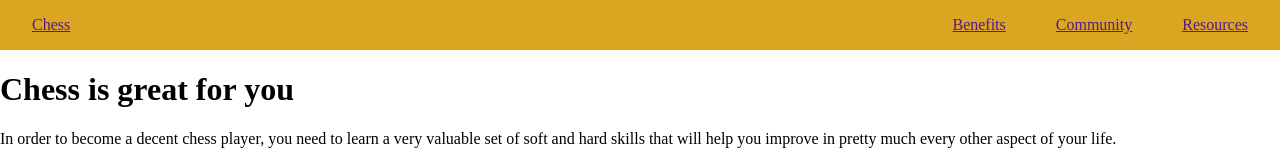
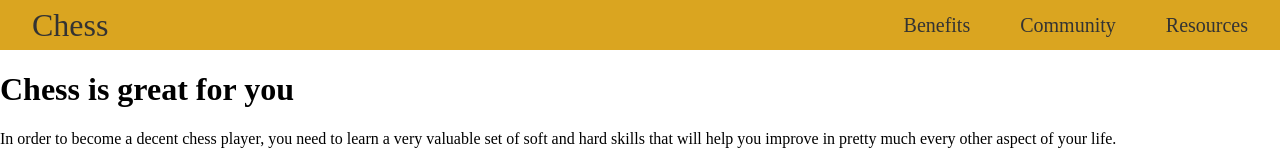
Before and after one commit to SDLucas/chess, a plain HTML site: page index.html in a window 1280 px wide. Shown: the top 161 px of the page. Drawn offline with Linux system fonts and the light colour scheme.

Commit message:
Added style to the navbar's elements
Navbar's elements are now dark gray and have a hover effect and they don't have an underline anymore.
Modified the anchors' class parameter in index.html in order to apply the css styles more easily.

```diff
--- a/css/style.css
+++ b/css/style.css
@@ -1,4 +1,3 @@
-
 body, html{
     margin:0;
     padding:0;
@@ -22,6 +21,7 @@ ul{
     margin-left: 32px;
     padding-left: 0;
     padding-right: 0;
+    align-items: center;
 }
 
 .navitem{
@@ -31,6 +31,23 @@ ul{
     /*border: 2px solid black;*/
 }
 
+.navitem{
+    font-size: 20px;
+}
+
 .navlogo{
     margin-right: auto;
+    font-size: 32px;
 }
+
+.navlink, .navlogo{
+    text-decoration: none;
+}
+
+.navlink{
+    color: #333333 ;
+}
+
+.navlink:hover{
+    color: black;
+}
--- a/index.html
+++ b/index.html
@@ -9,10 +9,10 @@
 <body>
     <header class="navbar">
         <ul class="navlist">
-            <li class="navlogo navitem"><a href="">Chess</a></li>
-            <li class="navitem"><a href="">Benefits</a></li>
-            <li class="navitem"><a href="">Community</a></li>
-            <li class="navitem"><a href="">Resources</a></li>
+            <li class="navlogo navitem"><a class="navlink" href="">Chess</a></li>
+            <li class="navitem"><a class="navlink" href="">Benefits</a></li>
+            <li class="navitem"><a class="navlink" href="">Community</a></li>
+            <li class="navitem"><a class="navlink" href="">Resources</a></li>
         </ul>
     </header>
 
```
